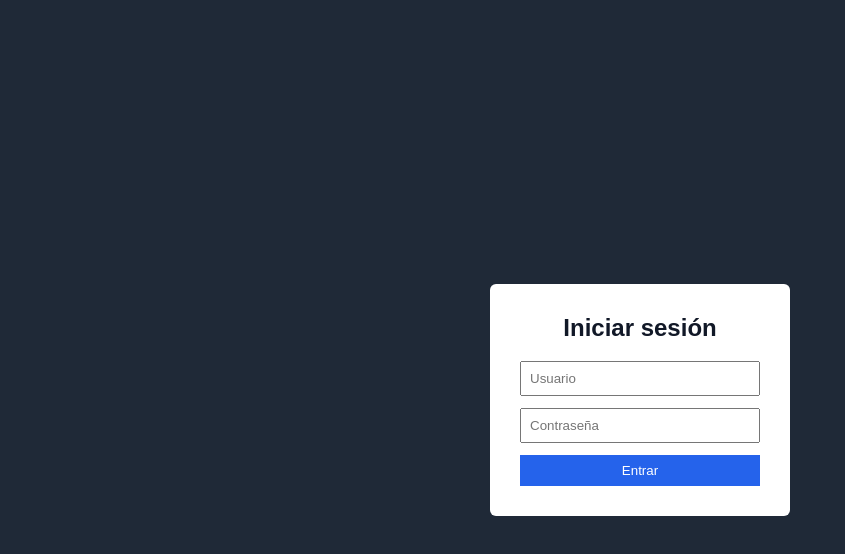
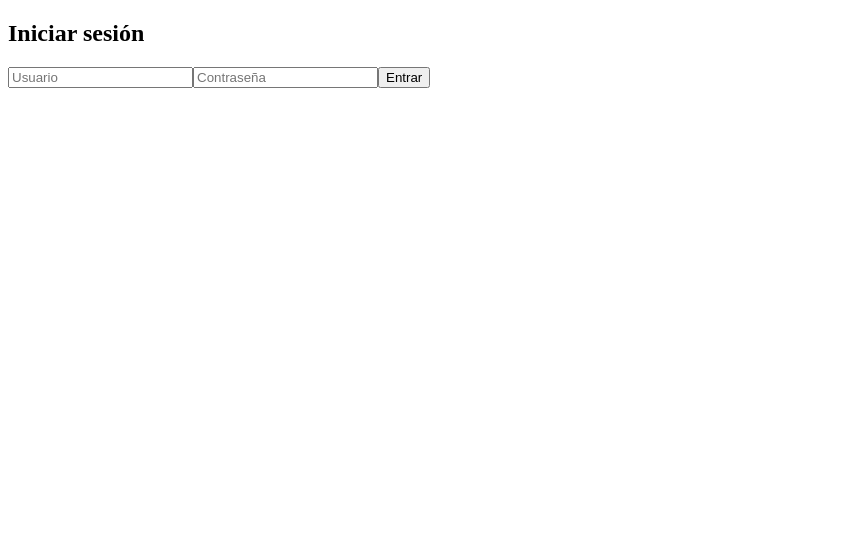
Before and after one commit to gfdesarrollo80-star/rialsysteme, a React (Vite) app in the folder frontend/: page /login in a window 1280 px wide. Shown: the top 554 px of the page, without its empty margins (0-845 px from the left). Built offline with nearby package versions, Linux system fonts and the light colour scheme; no server answers.

Commit message:
Update index.css

```diff
--- a/frontend/src/index.css
+++ b/frontend/src/index.css
@@ -1,162 +1,89 @@
-/* =====================
-   VARIABLES DE TEMA
-===================== */
+/* ===== SIDEBAR ===== */
 
-/* 🌞 TEMA CLARO (default) */
-:root {
-  --bg-main: #f9fafb;
-  --bg-sidebar: #1f2937;
-  --bg-navbar: #111827;
-  --bg-content: #ffffff;
-
-  --text-main: #111827;
-  --text-muted: #d1d5db;
-  --text-white: #ffffff;
-
-  --accent: #2563eb; /* azul */
+.sidebar {
+  width: 260px;
+  height: 100vh;
+  position: fixed;
+  left: 0;
+  top: 0;
+  background: #0b0f1a;
+  display: flex;
+  flex-direction: column;
+  padding: 20px 16px;
+  color: #fff;
 }
 
-/* 🌙 TEMA OSCURO (morado) */
-body.dark {
-  --bg-main: #0f172a;
-  --bg-sidebar: #020617;
-  --bg-navbar: #020617;
-  --bg-content: #020617;
-
-  --text-main: #e5e7eb;
-  --text-muted: #9ca3af;
-  --text-white: #ffffff;
-
-  --accent: #7c3aed; /* morado */
+.sidebar-header {
+  display: flex;
+  flex-direction: column;
+  align-items: center;
+  margin-bottom: 30px;
 }
 
-/* =====================
-   RESET + BASE
-===================== */
-
-* {
-  box-sizing: border-box;
+.logo-icon {
+  font-size: 36px;
+  color: #a855f7;
 }
 
-body {
-  margin: 0;
-  font-family: Arial, Helvetica, sans-serif;
-  background-color: var(--bg-main);
-  color: var(--text-main);
+.logo-text {
+  margin-top: 8px;
+  font-size: 14px;
+  letter-spacing: 1px;
+  opacity: 0.8;
 }
 
-/* =====================
-   LAYOUT
-===================== */
-
-.layout {
+.sidebar-nav {
+  flex: 1;
   display: flex;
-  height: 100vh;
+  flex-direction: column;
+  gap: 8px;
 }
 
-/* SIDEBAR */
-.sidebar {
-  width: 220px;
-  background-color: var(--bg-sidebar);
-  color: var(--text-white);
-  padding: 20px;
+.sidebar-item {
+  padding: 12px 16px;
+  border-radius: 10px;
+  color: #cbd5e1;
+  text-decoration: none;
+  transition: all 0.2s ease;
 }
 
-.sidebar h3 {
-  margin-top: 0;
-  margin-bottom: 20px;
+.sidebar-item:hover {
+  background: rgba(168, 85, 247, 0.1);
+  color: #fff;
+}
+
+.sidebar-item.active {
+  background: rgba(168, 85, 247, 0.2);
+  color: #fff;
+}
+
+.sidebar-footer {
+  display: flex;
+  flex-direction: column;
+  gap: 12px;
+  margin-top: 20px;
+}
+
+.theme-toggle {
+  background: none;
+  border: 1px solid #333;
+  color: #cbd5e1;
+  padding: 8px;
+  border-radius: 8px;
+  cursor: pointer;
+}
+
+.user-info {
+  font-size: 13px;
+  opacity: 0.8;
   text-align: center;
 }
 
-.sidebar nav a {
-  display: block;
-  color: var(--text-muted);
-  text-decoration: none;
-  margin-bottom: 12px;
-  padding: 8px 10px;
-  border-radius: 4px;
-}
-
-.sidebar nav a:hover {
-  background-color: rgba(255, 255, 255, 0.1);
-}
-
-.sidebar nav a.active {
-  background-color: var(--accent);
-  color: white;
-  font-weight: bold;
-}
-
-/* CONTENEDOR DERECHO */
-.main {
-  flex: 1;
-  display: flex;
-  flex-direction: column;
-}
-
-/* NAVBAR */
-nav {
-  background-color: var(--bg-navbar);
-  color: var(--text-white);
-  padding: 12px 20px;
-  display: flex;
-  justify-content: space-between;
-  align-items: center;
-}
-
-/* CONTENIDO */
-.content {
-  flex: 1;
-  padding: 20px;
-  background-color: var(--bg-main);
-  overflow-y: auto;
-}
-
-/* =====================
-   LOGIN
-===================== */
-
-.login-container {
-  display: flex;
-  justify-content: center;
-  align-items: center;
-  height: 100vh;
-  background-color: var(--bg-sidebar);
-}
-
-.login-container form {
-  background-color: var(--bg-content);
-  padding: 30px;
-  border-radius: 6px;
-  width: 300px;
-}
-
-.login-container h2 {
-  margin-top: 0;
-  text-align: center;
-}
-
-.login-container input {
-  width: 100%;
+.logout-btn {
+  background: none;
+  border: 1px solid #442266;
+  color: #f87171;
   padding: 8px;
-  margin-bottom: 12px;
-}
-
-.login-container button {
-  width: 100%;
-  padding: 8px;
-  background-color: var(--accent);
-  color: white;
-  border: none;
+  border-radius: 8px;
   cursor: pointer;
 }
-
-.login-container button:hover {
-  opacity: 0.9;
-}
-
-.error {
-  color: red;
-  font-size: 14px;
-  margin-bottom: 10px;
-}
```
